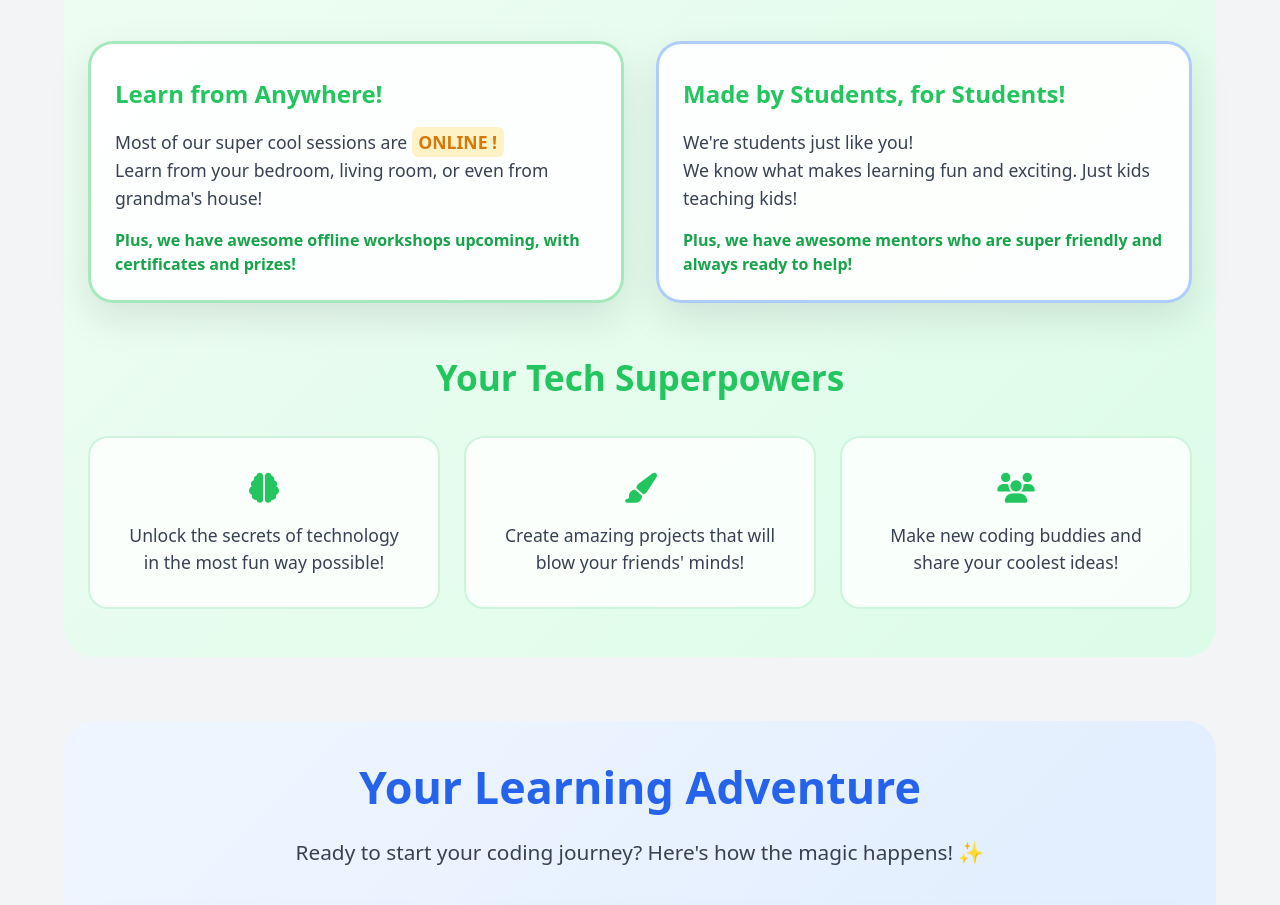
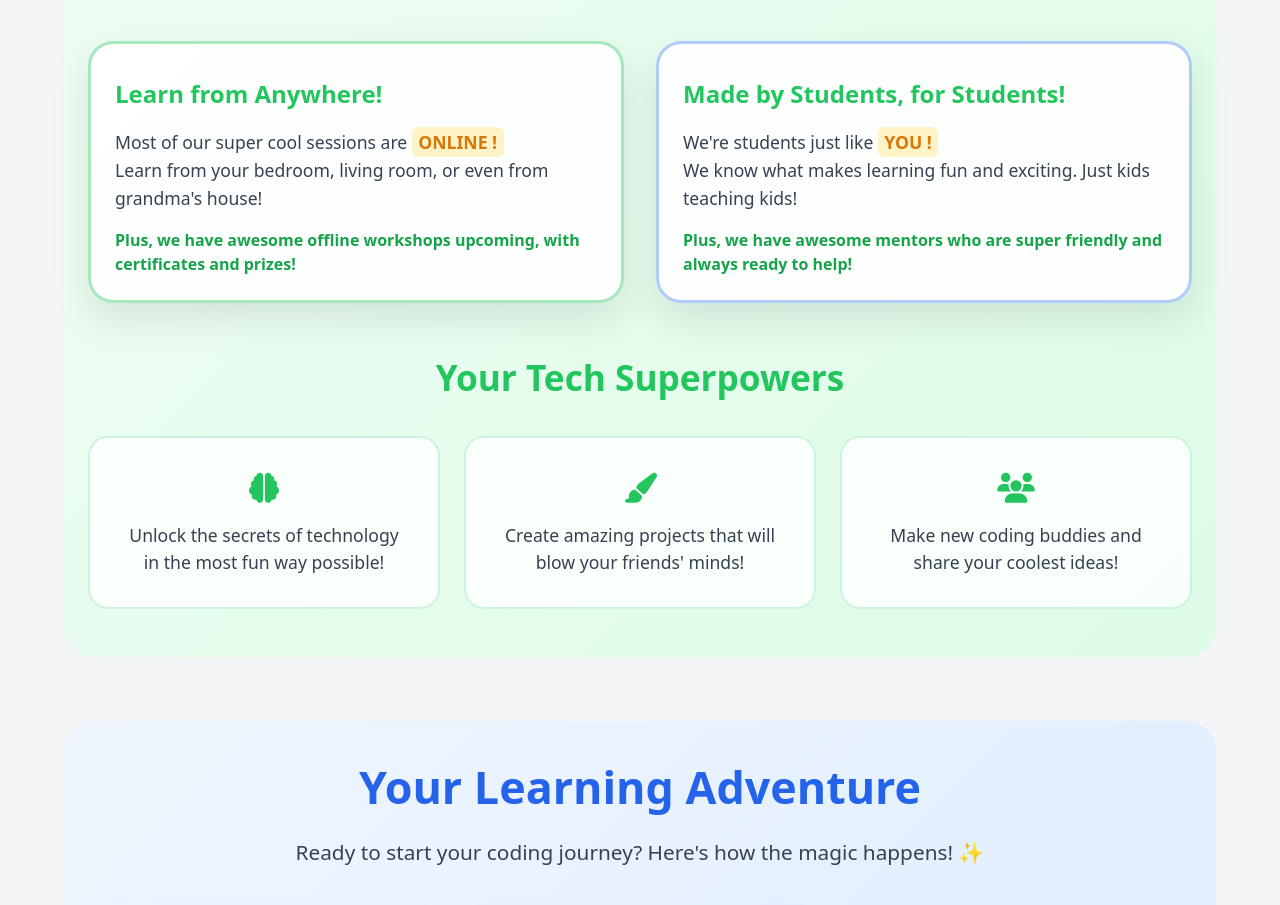
Before and after one commit to Unknown-Geek/Tech-Sprouts, a React (Vite) app: page / in a window 1280 px wide. Shown: the part 2700-3605 px from the top of the page. Built offline with nearby package versions, Linux system fonts and the light colour scheme.

Commit message:
Minor Changes

```diff
--- a/src/Home.jsx
+++ b/src/Home.jsx
@@ -420,7 +420,7 @@ function Home() {
               <div className="feature-icon"></div>
               <h4 className="feature-title">Made by Students, for Students!</h4>
               <p className="feature-description">
-                We're students just like you! <br></br>We know what makes
+                We're students just like <span className="highlight-bold">YOU !</span><br></br>We know what makes
                 learning fun and exciting. Just kids teaching kids!
               </p>
 
```
